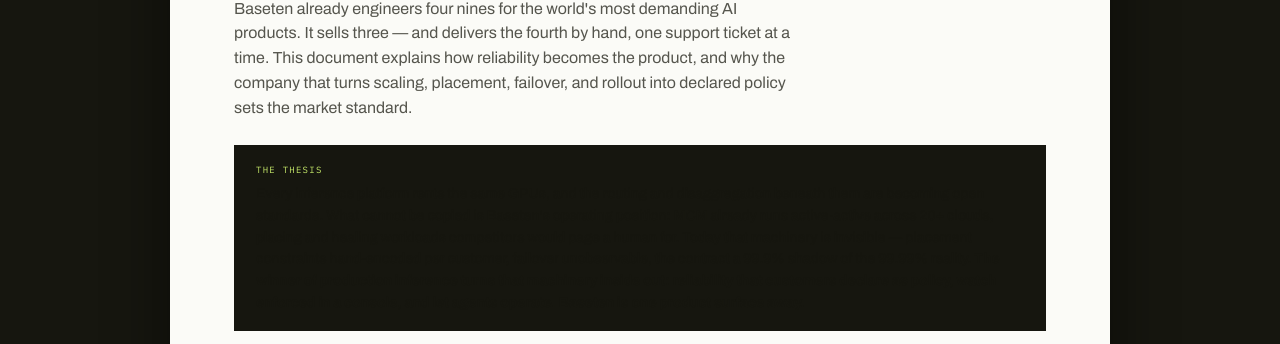
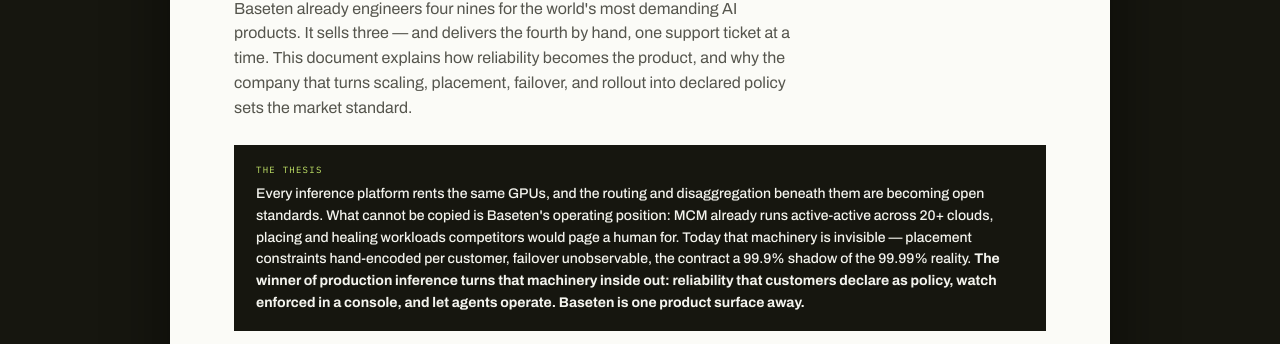
Before and after one commit to vsiwach/baseten-reliability-plane, a website: page docs/strategy.html in a window 1280 px wide. Shown: the part 402-746 px from the top of the page. Drawn offline with Linux system fonts and the light colour scheme.

Commit message:
fix: doc-sheet dark boxes and in-sheet links were low-contrast — thesis text now light-on-dark, sheet links ink-green

```diff
--- a/css/doc.css
+++ b/css/doc.css
@@ -17,7 +17,7 @@
 
 .sheet .thesis{background:#16160F;color:#F4F4EE;padding:18px 22px;margin:24px 0 0}
 .sheet .thesis .tl{font-family:var(--mono);font-size:9px;letter-spacing:.14em;color:#C6E96A;margin-bottom:7px}
-.sheet .thesis p{font-size:14px;line-height:1.55;font-weight:500;margin:0}
+.sheet .thesis p{font-size:14px;line-height:1.55;font-weight:500;margin:0;color:#F4F4EE}
 .sheet .thesis b{font-weight:700}
 
 .sheet .byline{display:flex;gap:22px;font-family:var(--mono);font-size:10px;letter-spacing:.1em;color:#8A8A80;margin:16px 0 0;flex-wrap:wrap}
@@ -30,6 +30,7 @@
 .sheet p{font-size:13px;line-height:1.62;margin:10px 0 0;color:#16160F}
 .sheet p.mut{color:#55554D}
 .sheet code{font-family:var(--mono);font-size:.92em;color:#6F8F1F}
+.sheet a{color:#6F8F1F;text-decoration:underline}
 
 .sheet .callout{font-size:13px;line-height:1.62;margin:12px 0 0;padding:10px 14px;background:#F2F2EA;border-left:3px solid #B7DB4A}
 .sheet .callouts .callout{margin-top:10px}
```
